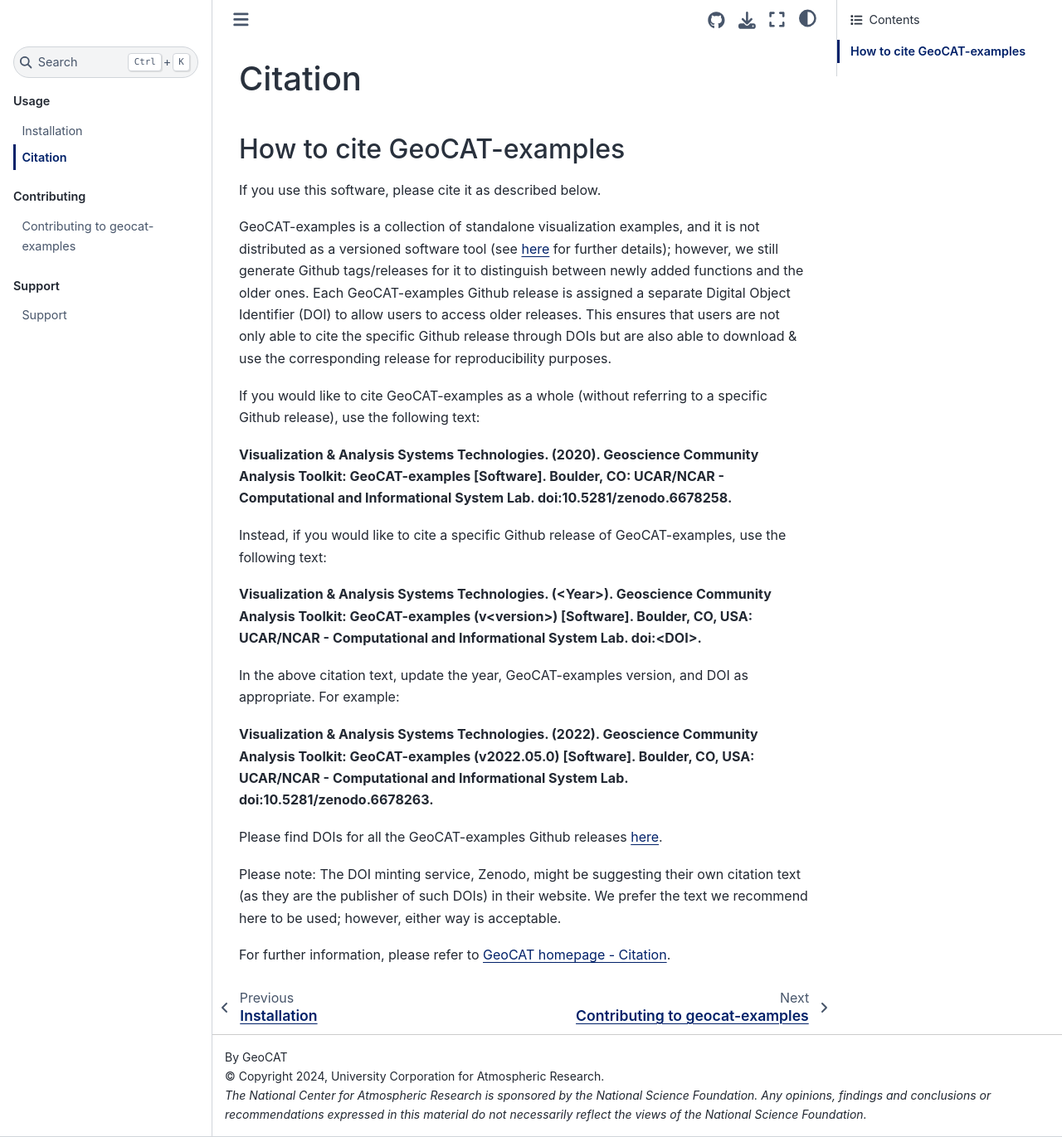
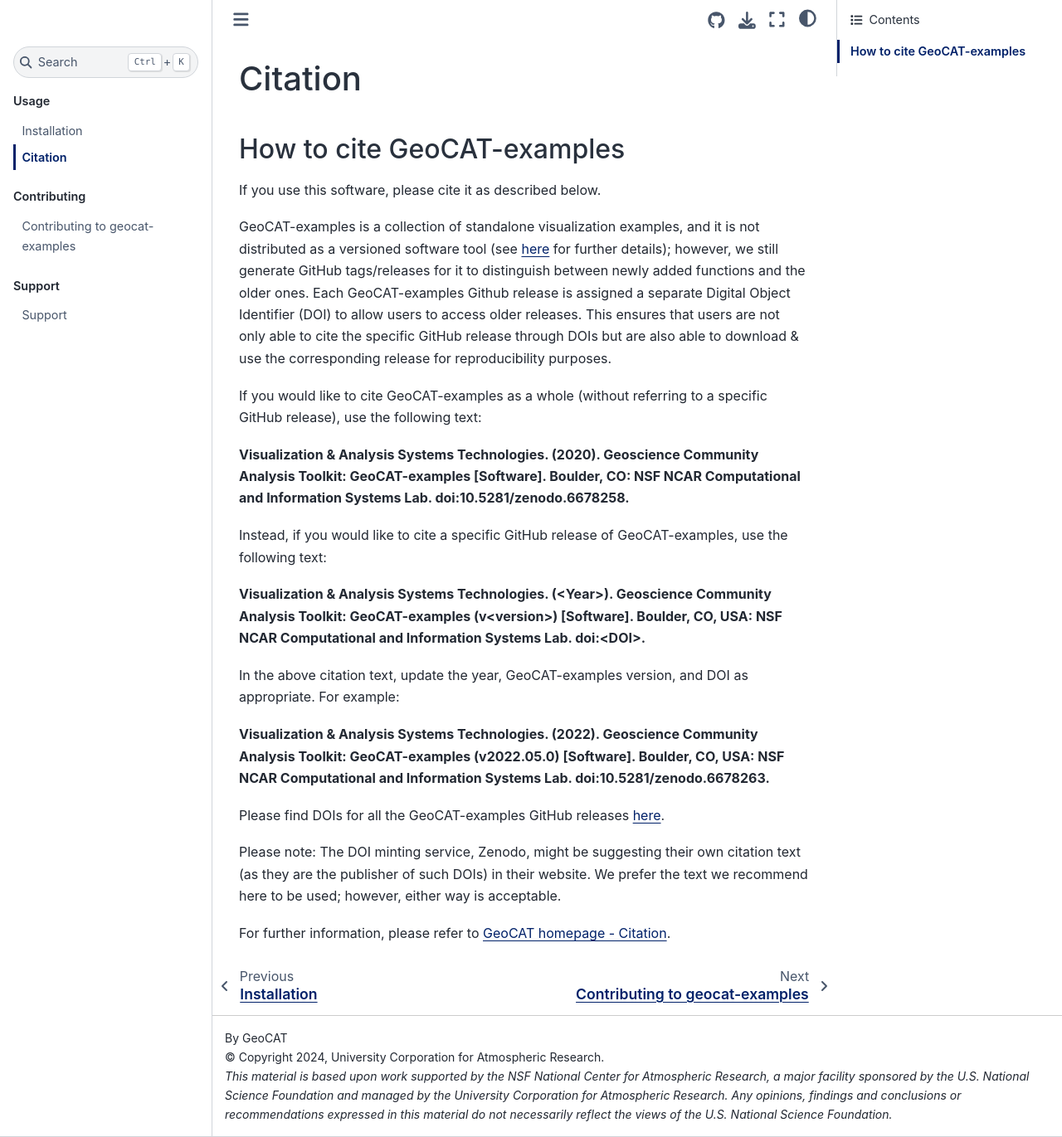
Before and after one commit to NCAR/geocat-examples, a Sphinx documentation site: the page built from docs/citation.rst, in a window 1280 px wide and 1371 px high. Shown: the whole window at 83% size. Built offline with Sphinx 7.4.7 and the Sphinx Book theme 1.1.4, drawn with Linux system fonts in a browser that asks for light colours; pages that are not in the unit, such as notebooks, are missing from menus.

Commit message:
NSF NCAR branding updates

```diff
--- a/docs/citation.rst
+++ b/docs/citation.rst
@@ -9,33 +9,33 @@
 GeoCAT-examples is a collection of standalone visualization examples, and it is not distributed
 as a versioned software tool (see
 `here <https://geocat-examples.readthedocs.io/en/latest/install.html>`_ for further details);
-however, we still generate Github tags/releases for it to distinguish between newly added functions
+however, we still generate GitHub tags/releases for it to distinguish between newly added functions
 and the older ones. Each GeoCAT-examples Github release is assigned a separate Digital Object
 Identifier (DOI) to allow users to access older releases. This ensures that users are not only able
-to cite the specific Github release through DOIs but are also able to download & use the
+to cite the specific GitHub release through DOIs but are also able to download & use the
 corresponding release for reproducibility purposes.
 
-If you would like to cite GeoCAT-examples as a whole (without referring to a specific Github release),
+If you would like to cite GeoCAT-examples as a whole (without referring to a specific GitHub release),
 use the following text:
 
 **Visualization & Analysis Systems Technologies. (2020).
 Geoscience Community Analysis Toolkit: GeoCAT-examples [Software].
-Boulder, CO: UCAR/NCAR - Computational and Informational System Lab. doi:10.5281/zenodo.6678258.**
+Boulder, CO: NSF NCAR Computational and Information Systems Lab. doi:10.5281/zenodo.6678258.**
 
-Instead, if you would like to cite a specific Github release of GeoCAT-examples, use the following text:
+Instead, if you would like to cite a specific GitHub release of GeoCAT-examples, use the following text:
 
 **Visualization & Analysis Systems Technologies. (\<Year\>).
 Geoscience Community Analysis Toolkit: GeoCAT-examples (v\<version\>) [Software].
-Boulder, CO, USA: UCAR/NCAR - Computational and Informational System Lab. doi:\<DOI\>.**
+Boulder, CO, USA: NSF NCAR Computational and Information Systems Lab. doi:\<DOI\>.**
 
 In the above citation text, update the year, GeoCAT-examples version, and DOI as appropriate. For
 example:
 
 **Visualization & Analysis Systems Technologies. (2022).
 Geoscience Community Analysis Toolkit: GeoCAT-examples (v2022.05.0) [Software].
-Boulder, CO, USA: UCAR/NCAR - Computational and Informational System Lab. doi:10.5281/zenodo.6678263.**
+Boulder, CO, USA: NSF NCAR Computational and Information Systems Lab. doi:10.5281/zenodo.6678263.**
 
-Please find DOIs for all the GeoCAT-examples Github releases `here
+Please find DOIs for all the GeoCAT-examples GitHub releases `here
 <https://zenodo.org/record/6678263>`_.
 
 Please note: The DOI minting service, Zenodo, might be suggesting their own citation text (as
--- a/docs/conf.py
+++ b/docs/conf.py
@@ -94,12 +94,22 @@
 html_theme = 'sphinx_book_theme'
 html_title = ""
 html_static_path = ['_static']
-html_logo = '_static/images/GeoCAT_nsf.svg'
 html_favicon = '_static/images/GeoCAT_square.svg'
+html_theme_options = {
+    "logo": {
+        "image_light": '_static/images/NSF_NCAR_light.svg',
+        "image_dark": '_static/images/NSF_NCAR_dark.svg',
+    }
+}
 
 # Add any paths that contain custom static files (such as style sheets) here,
 # relative to this directory. They are copied after the builtin static files,
 # so a file named "default.css" will overwrite the builtin "default.css".
+# Add any paths that contain custom static files (such as style sheets) here,
+# relative to this directory. They are copied after the builtin static files,
+# so a file named "default.css" will overwrite the builtin "default.css".
+html_static_path = ['_static']
+html_css_files = ["theme_overrides.css"]
 
 html_theme_options = dict(
     # canonical_url="",
@@ -112,17 +122,11 @@
     home_page_in_toc=False,
     navbar_footer_text="",
     extra_footer=
-    "<em>The National Center for Atmospheric Research is sponsored by the National Science Foundation. Any opinions, findings and conclusions or recommendations expressed in this material do not necessarily reflect the views of the National Science Foundation.</em>",
+    "<em>This material is based upon work supported by the NSF National Center for Atmospheric Research, a major facility sponsored by the U.S. National Science Foundation and managed by the University Corporation for Atmospheric Research. Any opinions, findings and conclusions or recommendations expressed in this material do not necessarily reflect the views of the U.S. National Science Foundation.</em>",
 )
 
 # Specify master_doc (see https://github.com/readthedocs/readthedocs.org/issues/2569#issuecomment-485117471)
 master_doc = 'index'
-
-
-# Allow for changes to be made to the css in the theme_overrides file
-# This is used for dynamically adjusting page width in this repo
-def setup(app):
-    app.add_css_file('theme_overrides.css')
 
 
 # Configure sphinx-gallery plugin
```
